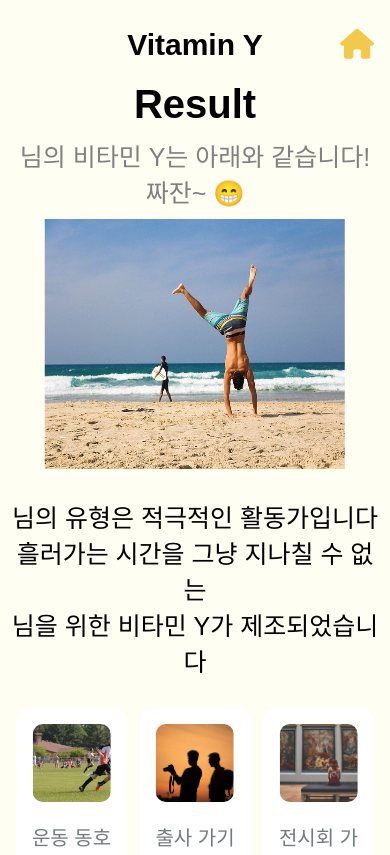
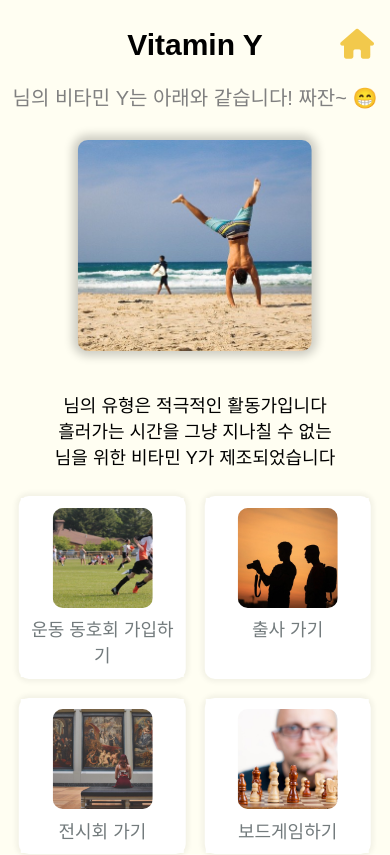
Before and after one commit to CodeSoom/project-react-3-Najeong-Kim, a React app: page /project-react-3-Najeong-Kim/result in a window 390 px wide. Shown: the top 855 px of the page. Built offline with nearby package versions, Linux system fonts and the light colour scheme; a web font is replaced by a local one.

Commit message:
ResultPage Mobile 디자인

```diff
--- a/src/containers/ResultContainer.jsx
+++ b/src/containers/ResultContainer.jsx
@@ -5,6 +5,8 @@ import { useDispatch, useSelector } from 'react-redux';
 import { Link } from 'react-router-dom';
 
 import styled from '@emotion/styled';
+
+import { Desktop, Mobile } from '../MediaQuery'
 
 import { vitaminsImages } from '../assets/images';
 
@@ -14,9 +16,9 @@ import { get } from '../utils';
 
 import { selectResult } from '../actions';
 
-import List from '../styles/List';
-import Item from '../styles/Item';
-import ResultItem from '../styles/ResultItem';
+import { List, MobileList } from '../styles/List';
+import { Item, MobileItem } from '../styles/Item';
+import { ResultItem, MobileResultItem } from '../styles/ResultItem';
 
 const Container = styled.div({
   textAlign: 'center',
@@ -26,9 +28,27 @@ const Type = styled.div({
   '& img': {
     width: '300px',
     height: '250px',
+    marginTop: '20px',
+    objectFit: 'cover',
+    borderRadius: '20px',
+    boxShadow: '0 0 10px 5px rgba(0, 0, 0, 0.2)',
   },
   '& p': {
     fontSize: '25px',
+  },
+});
+
+const MobileType = styled.div({
+  '& img': {
+    width: '60vw',
+    height: '25vh',
+    objectFit: 'cover',
+    margin: '5% 0',
+    borderRadius: '10px',
+    boxShadow: '0 0 10px 5px rgba(0, 0, 0, 0.2)',
+  },
+  '& p': {
+    fontSize: '18px',
   },
 });
 
@@ -74,6 +94,7 @@ export default function ResultContainer() {
 
   return (
     <Container>
+      <Desktop>
         <Type>
           <img src={typesImages[answer?.id]} alt="" />
           <p>
@@ -96,6 +117,31 @@ export default function ResultContainer() {
             </Item>
           ))}
         </List>
+      </Desktop>
+      <Mobile>
+        <MobileType>
+          <img src={typesImages[answer?.id]} alt="" />
+          <p>
+            {userName}님의 유형은 {answer?.text?.type}입니다
+          <br />
+            {answer?.text?.story}
+            <br />
+            {userName}님을 위한 비타민 Y가 제조되었습니다
+        </p>
+        </MobileType>
+        <MobileList>
+          {answer?.text?.results.map(({ id, activityId, text }) => (
+            <MobileItem key={id}>
+              <MobileResultItem>
+                <Link to={`/activities/${activityId}`}>
+                  <img src={vitaminsImages[activityId]} alt="" />
+                  <span>{text}</span>
+                </Link>
+              </MobileResultItem>
+            </MobileItem>
+          ))}
+        </MobileList>
+      </Mobile>
     </Container >
   );
 }
--- a/src/pages/ResultPage.jsx
+++ b/src/pages/ResultPage.jsx
@@ -6,7 +6,7 @@ import { Link } from 'react-router-dom';
 
 import styled from '@emotion/styled';
 
-import { typesImages } from '../assets/images';
+import { Desktop, Mobile } from '../MediaQuery'
 
 import ResultContainer from '../containers/ResultContainer';
 
@@ -23,6 +23,13 @@ const Text = styled.p({
   color: 'gray',
   textAlign: 'center',
   fontSize: '25px',
+});
+
+const MobileText = styled.p({
+  margin: '10px 0',
+  color: 'gray',
+  textAlign: 'center',
+  fontSize: '20px',
 });
 
 const More = styled.div({
@@ -47,6 +54,7 @@ export default function ResultPage() {
 
   return (
     <div>
+      <Desktop>
         <Title>Result</Title>
         <Text>
           {userName}
@@ -58,6 +66,19 @@ export default function ResultPage() {
             더 많은 비타민 보기
         </Link>
         </More>
+      </Desktop>
+      <Mobile>
+        <MobileText>
+          {userName}
+        님의 비타민 Y는 아래와 같습니다! 짜잔~ 😁
+      </MobileText>
+        <ResultContainer />
+        <More>
+          <Link to={'/activities'}>
+            더 많은 비타민 보기
+        </Link>
+        </More>
+      </Mobile>
     </div>
   );
 }
--- a/src/styles/Item.jsx
+++ b/src/styles/Item.jsx
@@ -10,4 +10,12 @@ const Item = styled.li({
   },
 });
 
-export default Item;
+const MobileItem = styled.li({
+  backgroundColor: 'white',
+  margin: '5%',
+  padding: '1%',
+  borderRadius: '10px',
+  boxShadow: '0px 0px 5px 3px rgba(0, 0, 0, 0.05)',
+});
+
+export { Item, MobileItem };
--- a/src/styles/List.jsx
+++ b/src/styles/List.jsx
@@ -8,4 +8,12 @@ const List = styled.ul({
   padding: '0',
 });
 
-export default List;
+const MobileList = styled.ul({
+  display: 'grid',
+  gridTemplateColumns: 'repeat(2, 1fr)',
+  listStyle: 'none',
+  margin: '0',
+  padding: '0',
+});
+
+export { List, MobileList };
--- a/src/styles/ResultItem.jsx
+++ b/src/styles/ResultItem.jsx
@@ -27,4 +27,31 @@ const ResultItem = styled.div({
   },
 });
 
-export default ResultItem;
+const MobileResultItem = styled.div({
+  backgroundColor: 'white',
+  fontSize: '15px',
+  '& a': {
+    display: 'flex',
+    flexDirection: 'column',
+    alignItems: 'center',
+    padding: '10px',
+    backgroundColor: 'white',
+    textDecoration: 'none',
+    color: '#737B7D',
+  },
+  '& img': {
+    width: '30vw',
+    maxWidth: '100px',
+    height: '30vw',
+    maxHeight: '100px',
+    objectFit: 'cover',
+    marginBottom: '5%',
+    borderRadius: '10px',
+  },
+  '& span': {
+    backgroundColor: 'white',
+    fontSize: '18px',
+  },
+});
+
+export { ResultItem, MobileResultItem };
```
Lines whose indentation alone changed are shown as unchanged.
